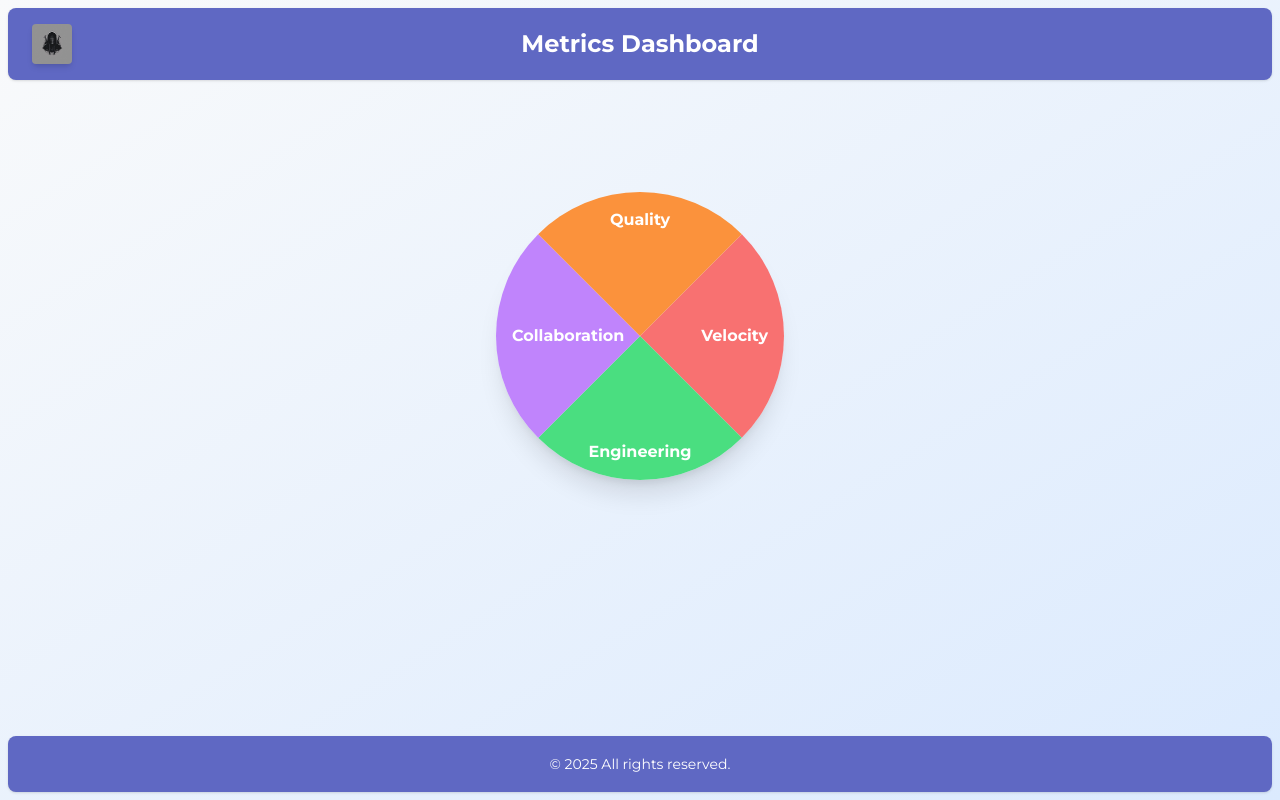
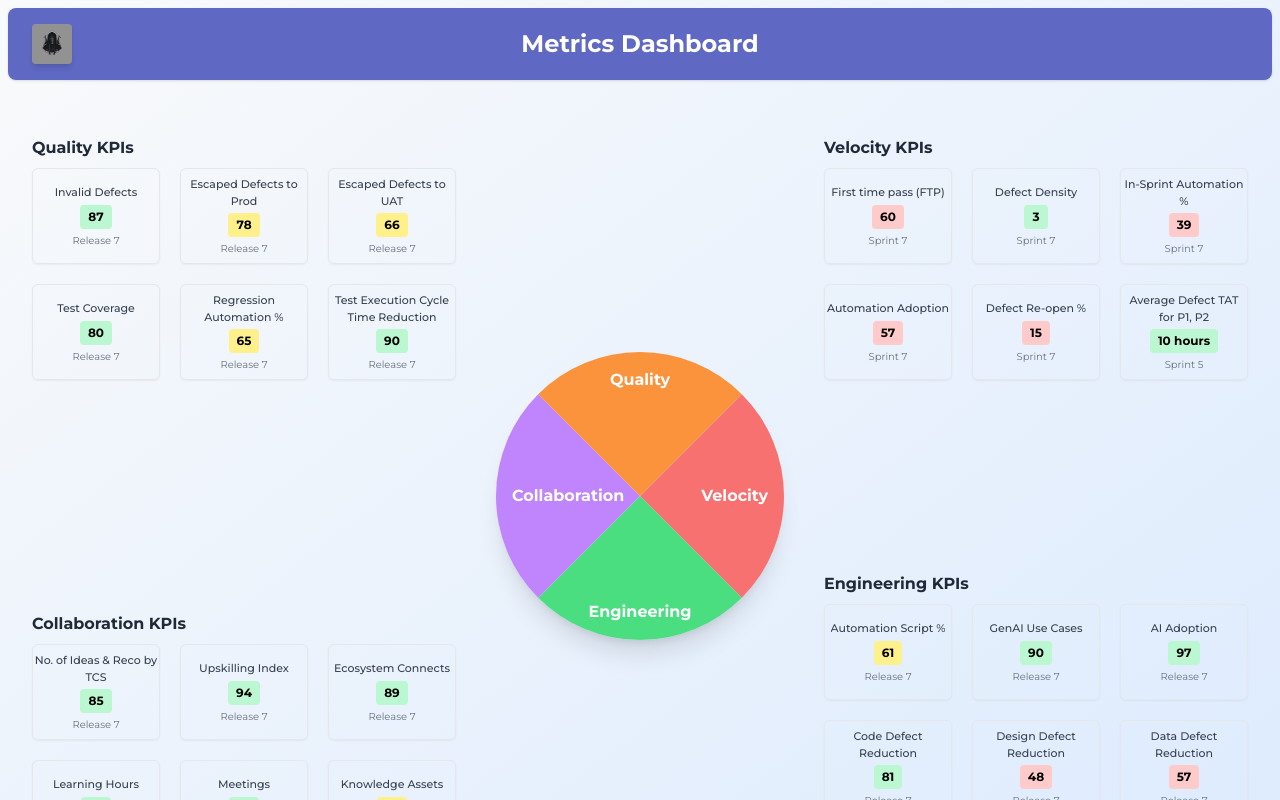
Before and after one commit to dhrubaghosh/metricsdashboardapp-dv, a React (Vite) app: page / in a window 1280 px wide. Shown: the top 800 px of the page. Built offline with nearby package versions, Linux system fonts and the light colour scheme.

Commit message:
Landing page view updated

```diff
--- a/src/components/Footer.jsx
+++ b/src/components/Footer.jsx
@@ -2,7 +2,7 @@ import React from "react";
 
 export default function Footer() {
   return (
-    <footer className="bg-tcsBlue shadow text-center py-4 mt-8 rounded-lg">
+    <footer className="bg-tcsBlue shadow text-center py-4 mt-8 rounded-lg mt-32">
       <span className="text-white text-sm">
         © 2025 All rights reserved.
       </span>
--- a/src/components/KPIDashboard.jsx
+++ b/src/components/KPIDashboard.jsx
@@ -1,122 +1,125 @@
-import { useState } from "react";
-import { Card, CardContent } from "./ui/card";
-import { Button } from "./ui/button";
+import { useNavigate } from "react-router-dom";
 import kpiData from "../data/mockData.json";
-import { GoArrowRight } from "react-icons/go";
-import { useNavigate } from "react-router-dom";
 import slugify from "slugify";
 
 export default function KPIDashboard() {
-  const [selectedDimension, setSelectedDimension] = useState(null);
   const navigate = useNavigate();
-  const handleRediret = () => {
-    navigate("/kpi-detailspage");
-  };
+
+  // Group KPIs by dimension
+  const groupedData = kpiData.reduce((acc, kpi) => {
+    if (!acc[kpi.dimension]) acc[kpi.dimension] = [];
+    acc[kpi.dimension].push(kpi);
+    return acc;
+  }, {});
+
+  const renderKpis = (dimension) => (
+    <div className="grid grid-cols-3 gap-5 min-h-[200px]">
+      {groupedData[dimension]?.map((kpi, idx) => {
+        const latest = kpi.history[kpi.history.length - 1];
+        return (
+          <div
+            key={idx}
+            onClick={() =>
+              navigate(
+                `/kpi/${slugify(kpi.kpiname, { lower: true, strict: true })}`
+              )
+            }
+            className="cursor-pointer border rounded-md shadow-sm w-32 h-24
+                       flex flex-col items-center justify-center
+                       hover:bg-gray-100 transition"
+          >
+            <p className="text-[11px] text-gray-700 font-medium text-center line-clamp-2">
+              {kpi.kpiname}
+            </p>
+            <span
+              className={`mt-1 px-2 py-1 text-xs rounded font-bold ${
+                latest.status === "Green"
+                  ? "bg-green-200 text-black"
+                  : latest.status === "Amber"
+                  ? "bg-yellow-200 text-black"
+                  : "bg-red-200 text-black"
+              }`}
+            >
+              {latest.value}
+            </span>
+            <p className="text-[10px] mt-1 text-gray-500">{latest.period}</p>
+          </div>
+        );
+      })}
+    </div>
+  );
 
   return (
-    <div className="flex flex-col items-center flex-1 mt-24">
-      <div className="relative w-72 h-72 rounded-full overflow-hidden shadow-xl mb-8">
+    <div className="flex justify-center items-center h-screen w-full px-6 gap-10">
+      {/* LEFT SIDE (Quality + Collaboration) */}
+      <div className="flex flex-col h-full py-10 justify-between">
+        <div className="flex justify-center items-start h-1/2">
+          <div>
+            <h2 className="font-semibold mb-2 text-gray-800">Quality KPIs</h2>
+            {renderKpis("Quality")}
+          </div>
+        </div>
+        <div className="flex justify-center items-end h-1/2">
+          <div>
+            <h2 className="font-semibold mb-2 text-gray-800">Collaboration KPIs</h2>
+            {renderKpis("Collaboration")}
+          </div>
+        </div>
+      </div>
+
+      {/* CENTER QUADRANT */}
+      <div className="flex items-center justify-center">
+        <div className="relative w-72 h-72 rounded-full overflow-hidden shadow-xl">
           <div
-          className="absolute inset-0 bg-red-400 cursor-pointer"
+            className="absolute inset-0 bg-red-400"
             style={{ clipPath: "polygon(50% 50%, 100% 0, 100% 100%)" }}
-          onClick={() => setSelectedDimension("Velocity")}
           >
             <span className="absolute right-4 top-1/2 -translate-y-1/2 text-white font-bold">
               Velocity
             </span>
           </div>
           <div
-          className="absolute inset-0 bg-green-400 cursor-pointer"
+            className="absolute inset-0 bg-green-400"
             style={{ clipPath: "polygon(50% 50%, 100% 100%, 0 100%)" }}
-          onClick={() => setSelectedDimension("Engineering")}
           >
             <span className="absolute bottom-4 left-1/2 -translate-x-1/2 text-white font-bold">
               Engineering
             </span>
           </div>
           <div
-          className="absolute inset-0 bg-purple-400 cursor-pointer"
+            className="absolute inset-0 bg-purple-400"
             style={{ clipPath: "polygon(50% 50%, 0 100%, 0 0)" }}
-          onClick={() => setSelectedDimension("Collaboration")}
           >
             <span className="absolute left-4 top-1/2 -translate-y-1/2 text-white font-bold">
               Collaboration
             </span>
           </div>
           <div
-          className="absolute inset-0 bg-orange-400 cursor-pointer"
+            className="absolute inset-0 bg-orange-400"
             style={{ clipPath: "polygon(50% 50%, 0 0, 100% 0)" }}
-          onClick={() => setSelectedDimension("Quality")}
           >
             <span className="absolute top-4 left-1/2 -translate-x-1/2 text-white font-bold">
               Quality
             </span>
           </div>
         </div>
-      {selectedDimension && (
-        <div className="w-full max-w-full">
-          <h2 className="text-xl font-semibold mb-4 text-gray-700">
-            {selectedDimension} KPIs
-          </h2>
-          <div className="grid grid-cols-2 md:grid-cols-6 gap-4">
-            {kpiData
-              .filter((k) => k.dimension === selectedDimension)
-              .map((kpi, idx) => (
-                <Card key={idx} className="border shadow-sm h-full">
-                  <CardContent className="p-4 flex flex-col h-full">
+      </div>
+
+      {/* RIGHT SIDE (Velocity + Engineering) */}
+      <div className="flex flex-col h-full py-10 justify-between">
+        <div className="flex justify-center items-start h-1/2">
           <div>
-                      <p className="text-sm text-gray-800 font-semibold">
-                        {kpi.kpiname}
-                      </p>
-
-                      {kpi.history.length > 0 && (
-                        <div className="mt-2 flex items-center justify-between">
-                          <span
-                            className={`px-2 py-1 text-sm rounded font-bold ${
-                              kpi.history[kpi.history.length - 1].status ===
-                              "Green"
-                                ? "bg-green-200 text-black"
-                                : kpi.history[kpi.history.length - 1].status ===
-                                  "Amber"
-                                ? "bg-yellow-200 text-black"
-                                : "bg-red-200 text-black"
-                            }`}
-                          >
-                            {kpi.history[kpi.history.length - 1].value}
-                          </span>
-                          <span className="text-xs">
-                            {kpi.history[kpi.history.length - 1].period}
-                          </span>
-                        </div>
-                      )}
-                    </div>
-                    <div className="flex items-center justify-between mt-4 text-xs">
-                      <div>
-                        Updated:{" "}
-                        {kpi.history[kpi.history.length - 1].updated_at}
-                      </div>
-                      <Button
-                        size="sm"
-                        variant="link"
-                        className="text-blue-600 hover:text-blue-800 flex items-center gap-2"
-                        onClick={() =>
-                          navigate(
-                            `/kpi/${slugify(kpi.kpiname, {
-                              lower: true,
-                              strict: true,
-                            })}`
-                          )
-                        }
-                      >
-                        <GoArrowRight className="text-2xl" />
-                      </Button>
-                    </div>
-                  </CardContent>
-                </Card>
-              ))}
+            <h2 className="font-semibold mb-2 text-gray-800">Velocity KPIs</h2>
+            {renderKpis("Velocity")}
           </div>
         </div>
-      )}
+        <div className="flex justify-center items-end h-1/2 mt-48">
+          <div>
+            <h2 className="font-semibold mb-2 text-gray-800">Engineering KPIs</h2>
+            {renderKpis("Engineering")}
+          </div>
+        </div>
+      </div>
     </div>
   );
 }
```
Lines whose indentation alone changed are shown as unchanged.
